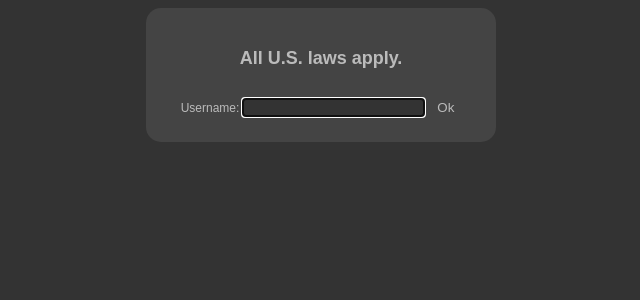
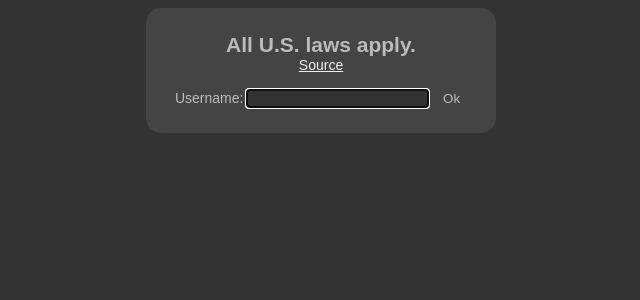
Before and after one commit to ilolbot-admin/clone, a PHP site: page / in a window 1280 px wide. Shown: the top 300 px of the page, without its empty margins (319-959 px from the left). Run offline with PHP 8.4, Linux system fonts and the light colour scheme.

Commit message:
Added link to source.

```diff
--- a/index.php
+++ b/index.php
@@ -14,7 +14,7 @@ a.link:hover {color:#FFF;}
 a.link:active {color:#FFF;}
 body{
 	color: #BBB;
-	font-size: 12px;
+	font-size: 100%;
 	font-family: Arial;
 	background-color: #333;
 	/*overflow: hidden;*/
@@ -25,6 +25,9 @@ body{
 	-moz-border-radius: 15px;
 	border-radius: 15px;
 	padding:25px;
+}
+#container{
+	font-size:0.875em;
 }
 .button {
   color: #BBB;
@@ -199,10 +202,11 @@ body{
 
 <body onload="initUpload();document.getElementById('username').focus();">
 
+	<div id="container">
 	<div id="divloginwrapper">
 		<center>
 			<div id="divlogin">
-				<h2>All U.S. laws apply.</h2><br>
+				<a style="font-size:1.5em;"><b>All U.S. laws apply.</b></a><br><a href="https://github.com/ilolbot-admin/clone/" class="link">Source</a><br><br>
 				Username:&nbsp;<input type="text" id="username" maxlength="15" style="border:0;background-color: #333;color: #BBB">&nbsp;
 				<input type="button" value="Ok" class="button" onClick="login();">
 			</div>
@@ -226,5 +230,6 @@ body{
 			<div id="divmessages"></div>
 		</center>
 	</div>
+	</div>
 </body>
 </html>
```
